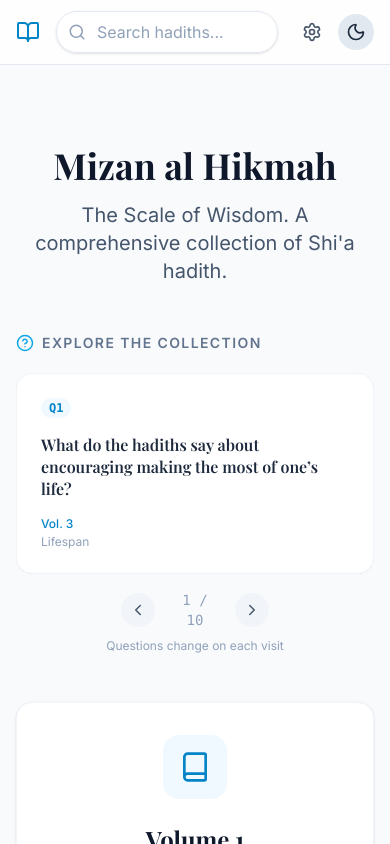
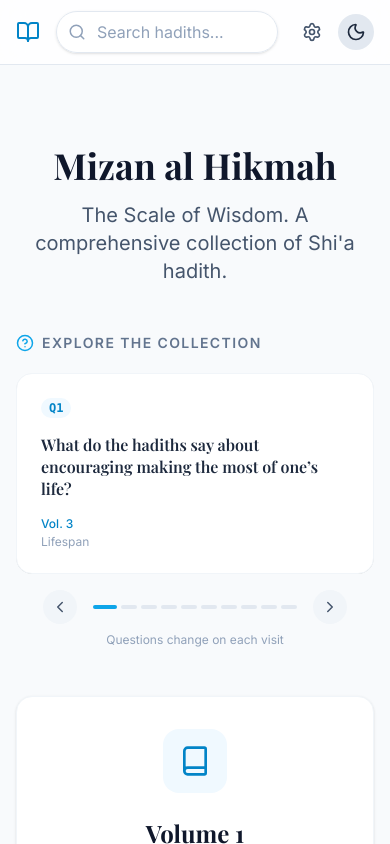
Before and after one commit to lotetreel/mizan-al-hikmah, a React (Vite) app: page / in a window 390 px wide. Shown: the top 844 px of the page. Built offline with nearby package versions, Linux system fonts and the light colour scheme; a web font is replaced by a local one.

Commit message:
Replace "1/10" counter with segmented bar indicator on mobile
Active segment is wider (w-6) and primary blue; inactive segments are
narrow (w-4) grey pills. Each segment is also tappable to jump directly
to that question.

https://claude.ai/code/session_01Khps5H7NVz6A6tkBFzkqad

```diff
--- a/src/components/QuestionCarousel.tsx
+++ b/src/components/QuestionCarousel.tsx
@@ -212,9 +212,21 @@ export function QuestionCarousel() {
                         <ChevronLeft size={18} />
                     </button>
 
-                    <span className="text-sm font-mono text-slate-400 dark:text-slate-500 tabular-nums w-12 text-center">
-                        {mobileIndex + 1} / {questions.length}
-                    </span>
+                    {/* Segmented bar */}
+                    <div className="flex gap-1">
+                        {questions.map((_, i) => (
+                            <button
+                                key={i}
+                                onClick={() => { setMobileDir(i > mobileIndex ? 1 : -1); setMobileIndex(i); }}
+                                aria-label={`Go to question ${i + 1}`}
+                                className={`h-1 rounded-full transition-all duration-300 ${
+                                    i === mobileIndex
+                                        ? 'bg-primary-500 w-6'
+                                        : 'bg-slate-200 dark:bg-slate-700 w-4'
+                                }`}
+                            />
+                        ))}
+                    </div>
 
                     <button
                         onClick={() => goMobile(1)}
```
